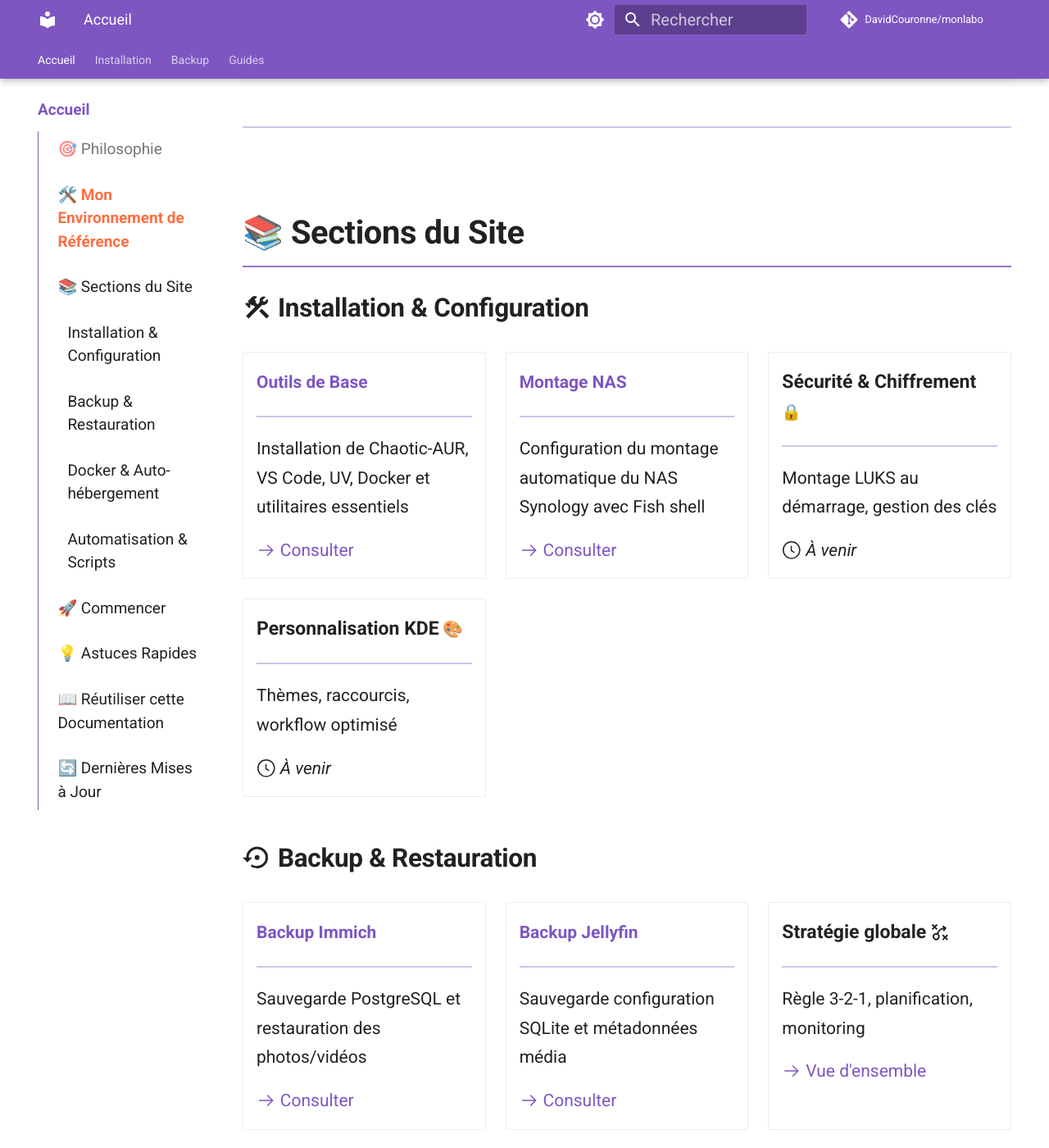
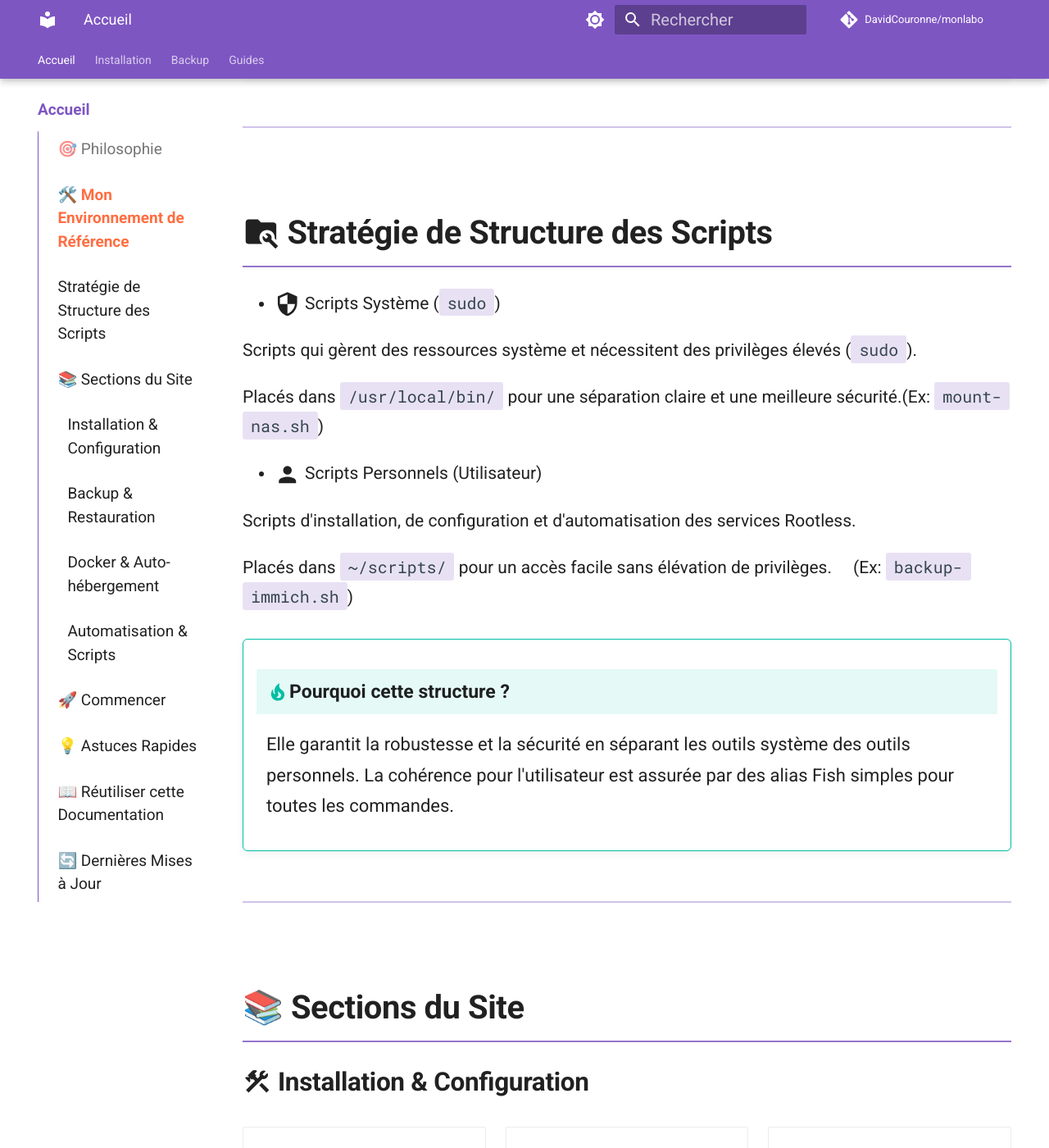
Before and after one commit to DavidCouronne/monlabo, an MkDocs documentation site: the page built from docs/index.md, in a window 1280 px wide and 1400 px high, scrolled down 3537 px. Shown: the whole window at 82% size. Built offline with MkDocs 1.6.1 and Material for MkDocs 9.7.7, drawn with Linux system fonts in a browser that asks for light colours; emoji names are drawn with the system emoji font; comment, search, counter and statistics services are not loaded; the version menu is left out; some of the changed text lies outside the part shown.

Commit message:
Update index.md

```diff
--- a/docs/index.md
+++ b/docs/index.md
@@ -91,6 +91,28 @@ Bienvenue dans mon laboratoire personnel de configuration et de documentation !
     **KDE Plasma** reste constant même si je change de distribution. **Kate** est mon éditeur privilégié pour les fichiers de configuration (plus besoin de `nano` !), tandis que **VS Code** gère mes projets plus complexes. **Fish** offre une autocomplétion intelligente qui accélère considérablement le travail en ligne de commande.
 
 ---
+## :material-folder-wrench: Stratégie de Structure des Scripts
+
+
+
+- :material-security:{ .lg .middle } Scripts Système (`sudo`)
+
+Scripts qui gèrent des ressources système et nécessitent des  privilèges élevés (`sudo`).
+
+Placés dans `/usr/local/bin/` pour une séparation claire et une meilleure sécurité.(Ex: `mount-nas.sh`)
+
+- :material-account:{ .lg .middle } Scripts Personnels (Utilisateur)
+
+Scripts d'installation, de configuration et d'automatisation des services Rootless.
+
+Placés dans `~/scripts/` pour un accès facile sans élévation de privilèges.     (Ex: `backup-immich.sh`)
+
+
+
+!!! tip "Pourquoi cette structure ?"
+    Elle garantit la robustesse et la sécurité en séparant les outils système des outils personnels. La cohérence pour l'utilisateur est assurée par des alias Fish simples pour toutes les commandes.
+
+---
 
 ## 📚 Sections du Site
 
```
Also changed, not shown: other parts of docs/index.md (+1 -1 lines).
